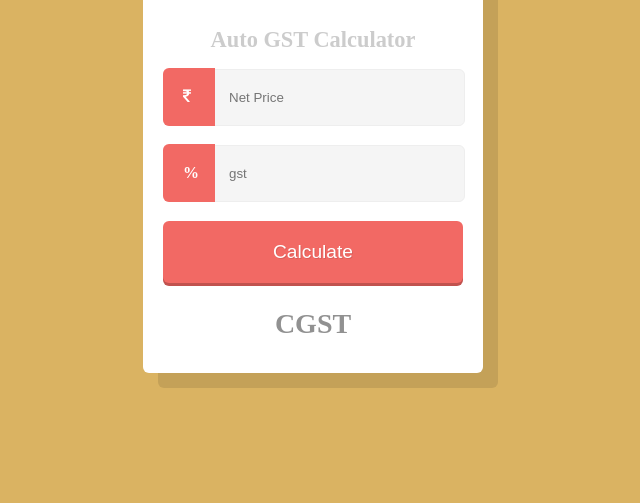
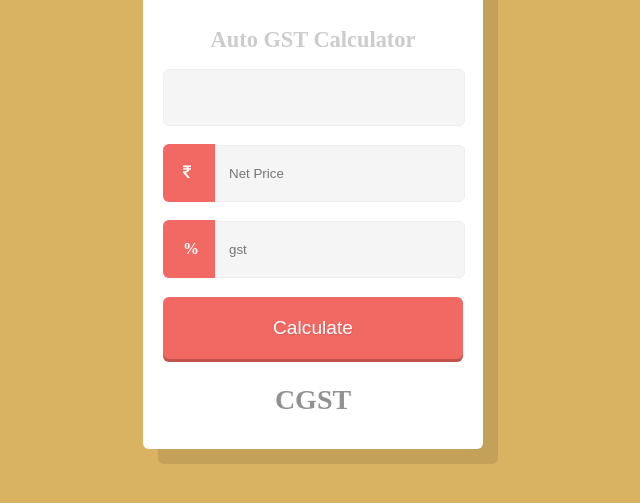
Before and after one commit to Avnibh/DynamicCalculator, a plain HTML site: page index.html in a window 1280 px wide. Shown: the part 157-660 px from the top of the page, without its empty margins (327-967 px from the left). Drawn offline with nearby package versions, Linux system fonts and the light colour scheme.

Commit message:
First Commit

```diff
--- a/index.html
+++ b/index.html
@@ -19,6 +19,10 @@
 
   </div>
   <h1>Auto GST Calculator</h1>
+
+     <p>
+         <input type="">
+     </p>
     <p>
         <input type="text" id="price" name="amount" placeholder="Net Price">
         <label for="amount" class="fa fa-inr"></label>
```
